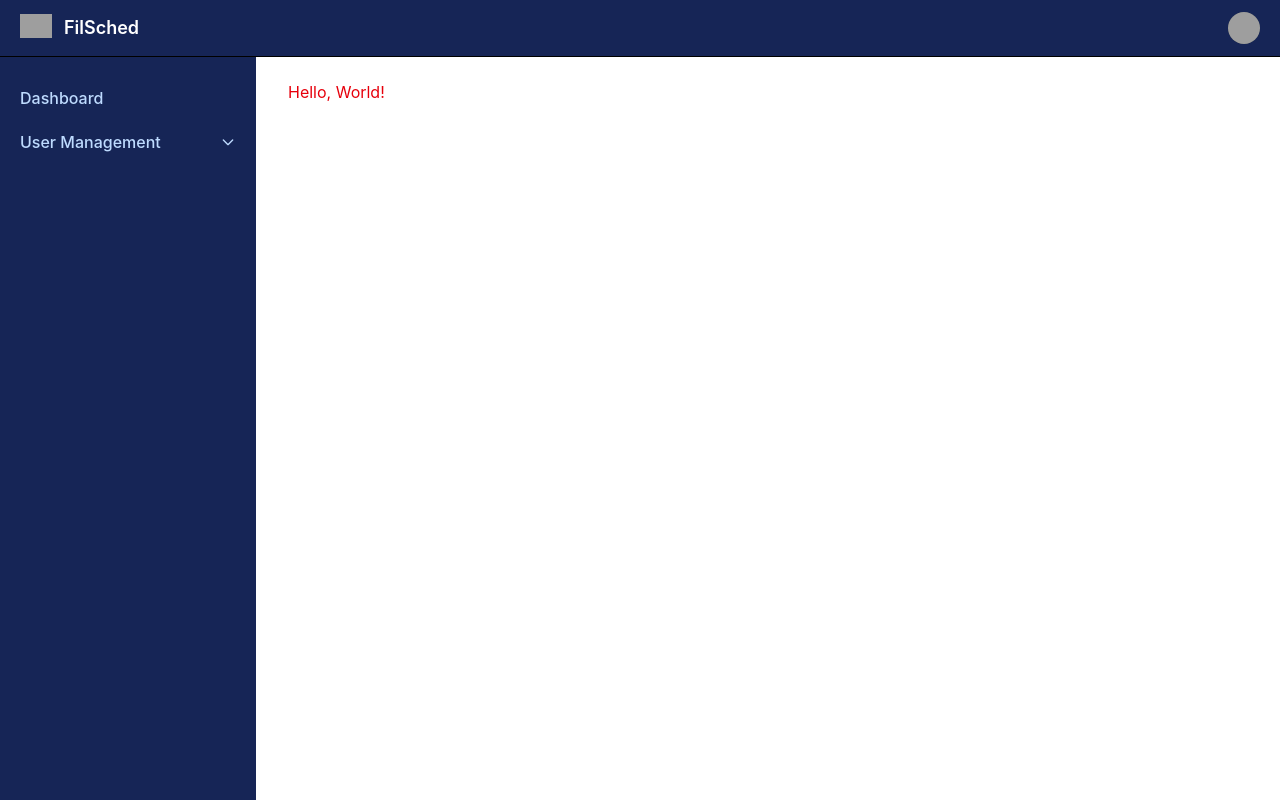
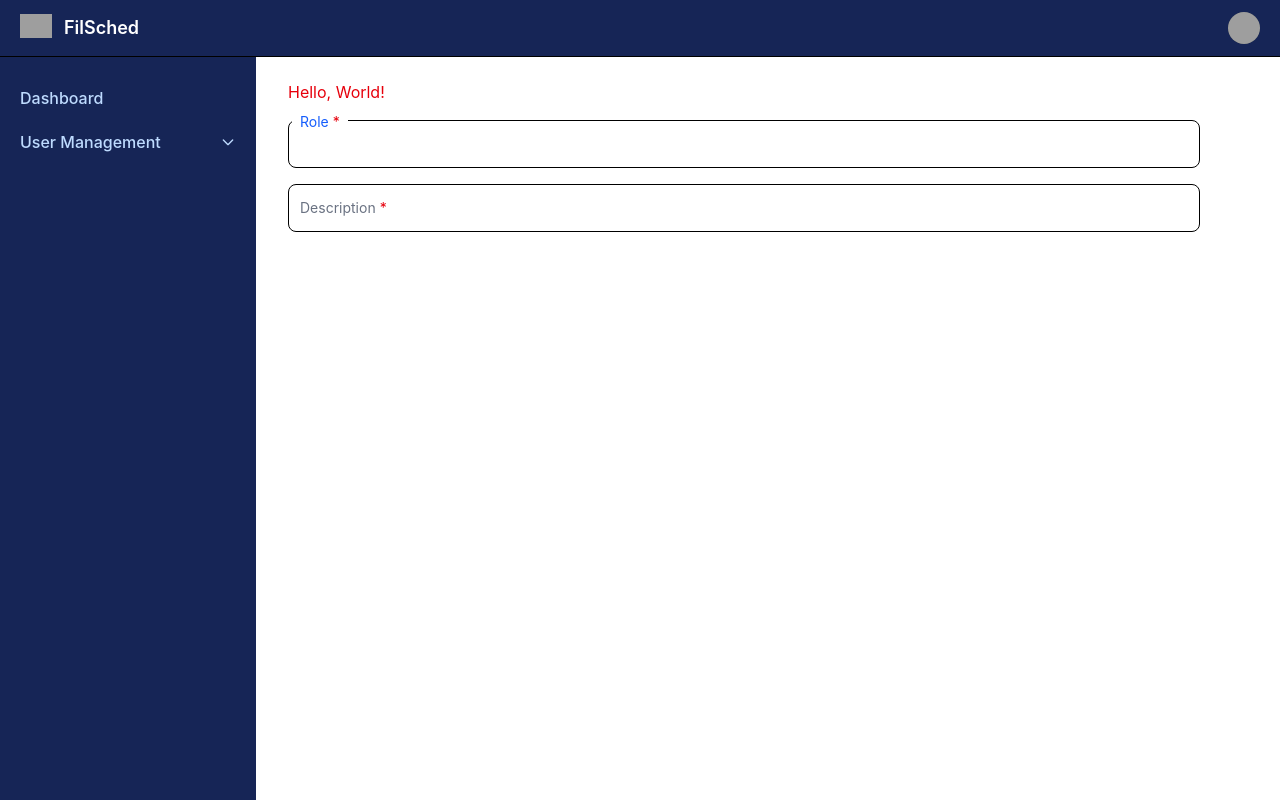
Before and after one commit to ChaClyde/RNLCollab, a React (Vite) app in the folder client/: page / in a window 1280 px wide. Built offline with nearby package versions, Linux system fonts and the light colour scheme; grey boxes are pictures that could not be loaded.

Commit message:
Added Input and Properties

```diff
--- /dev/null
+++ b/client/src/components/Input/FloatingLabelInput.tsx
@@ -0,0 +1,81 @@
+import type { ChangeEvent, FC } from "react";
+
+interface FloatingLabelInputProps {
+    label: string
+    type: "text" | "date" | "password";
+    name: string;
+    value?: string | any;
+    onChange?: (e: ChangeEvent<HTMLInputElement>) => void;
+    newLabelClassName?: string;
+    labelClassName?: string;
+    newInputClassName?: string;
+    inputClassName?: string;
+    required?: boolean;
+    autoFocus?: boolean;
+    disabled?: boolean;
+    readOnly?: boolean;
+    errors?: string[];
+}
+
+const FloatingLabelInput: FC<FloatingLabelInputProps> = ({
+    label,
+    name,
+    type,
+    value,
+    onChange,
+    newLabelClassName,
+    labelClassName,
+    newInputClassName,
+    inputClassName,
+    required,
+    autoFocus,
+    disabled,
+    readOnly,
+    errors
+}) => {
+    return (
+        <>
+            <div className="relative">
+                <input
+                    type={type}
+                    id={name}
+                    value={value}
+                    onChange={onChange}
+                    className={`${newInputClassName
+                        ? newInputClassName
+                        : `block px-2.5 pb-2.5 pt-4 w-full text-sm text-heading bg-transparent rounded-lg
+                            border border-default-medium appearance-none focus:outline-none
+                            focus:ring-0 focus:border-brand peer
+                            ${inputClassName}`
+                        }`}
+                    placeholder=" "
+                    required={required}
+                    autoFocus={autoFocus}
+                    disabled={disabled}
+                    readOnly={readOnly}
+                />
+                <label
+                    htmlFor={name}
+                    className={`${newLabelClassName
+                        ? newLabelClassName
+                        : `absolute text-sm text-gray-500 duration-300 transform -translate-y-4 scale-75 top-2 z-10 origin-left
+                            bg-white px-2 peer-focus:px-2 peer-focus:text-blue-600 peer-placeholder-shown:scale-100
+                            peer-placeholder-shown:-translate-y-1/2 peer-placeholder-shown:top-1/2 peer-focus:top-2 peer-scaled-75
+                            peer-focus:-translate-y-4 rtl:peer-focus:translate-x-1/4 rtl:peer-focus:left-auto inset-s-1
+                            ${labelClassName}`
+                        }`}
+                >
+                    {label}
+                    {required && (
+                        <span className="text-red-600 ml-1">*</span>
+                    )}
+                </label>
+                {errors && errors.length > 0 && (
+                    <span className="text-red-600">{errors[0]}</span>
+                )}
+            </div>
+        </>
+    )
+}
+
+export default FloatingLabelInput
--- a/client/src/routes/AppRoutes.tsx
+++ b/client/src/routes/AppRoutes.tsx
@@ -1,11 +1,29 @@
 import { Route, Routes } from "react-router-dom"
 import AppLayout from "../layout/AppLayout"
+import FloatingLabelInput from "../components/Input/FloatingLabelInput";
 
 
 const SampleComponent = () => {
     return (
         <>
-            <h1 className="text-red-600">Hello, World!</h1>
+            <h1 className="text-red-600 mb-4">Hello, World!</h1>
+            <div className="mb-4">
+                <FloatingLabelInput
+                    label="Role"
+                    type="text"
+                    name="Role"
+                    required
+                    autoFocus
+                />
+            </div>
+            <div className="mb-4">
+                <FloatingLabelInput
+                    label="Description"
+                    type="text"
+                    name="Description"
+                    required
+                />
+            </div>
         </>
     );
 };
```
